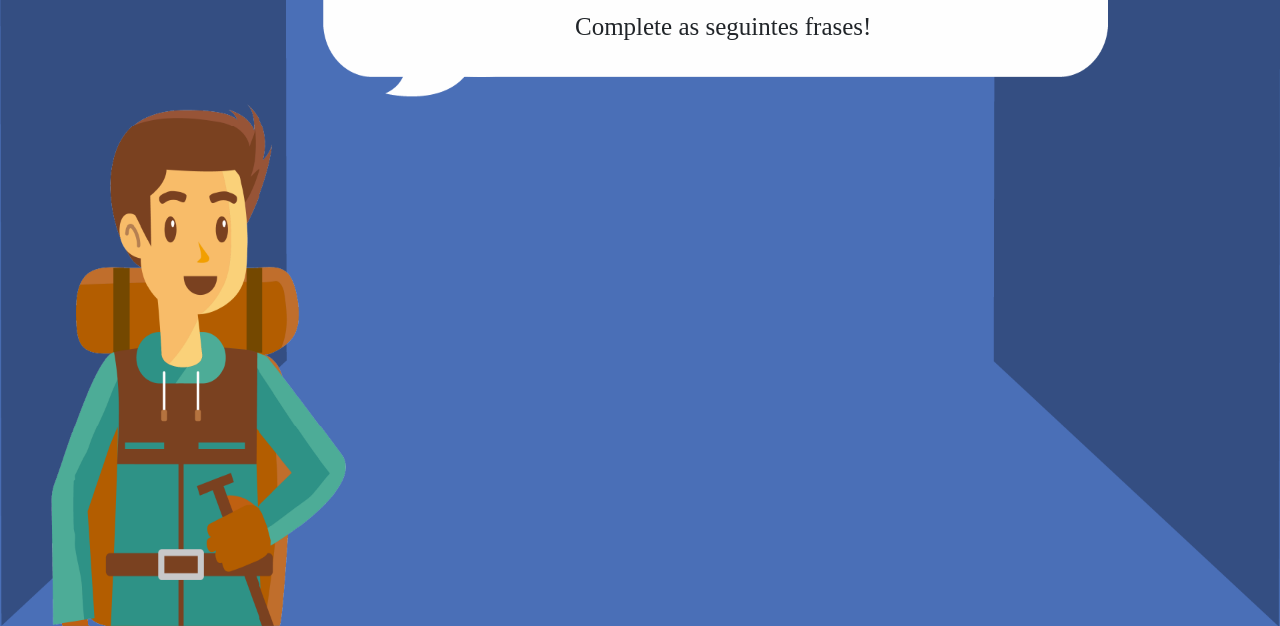
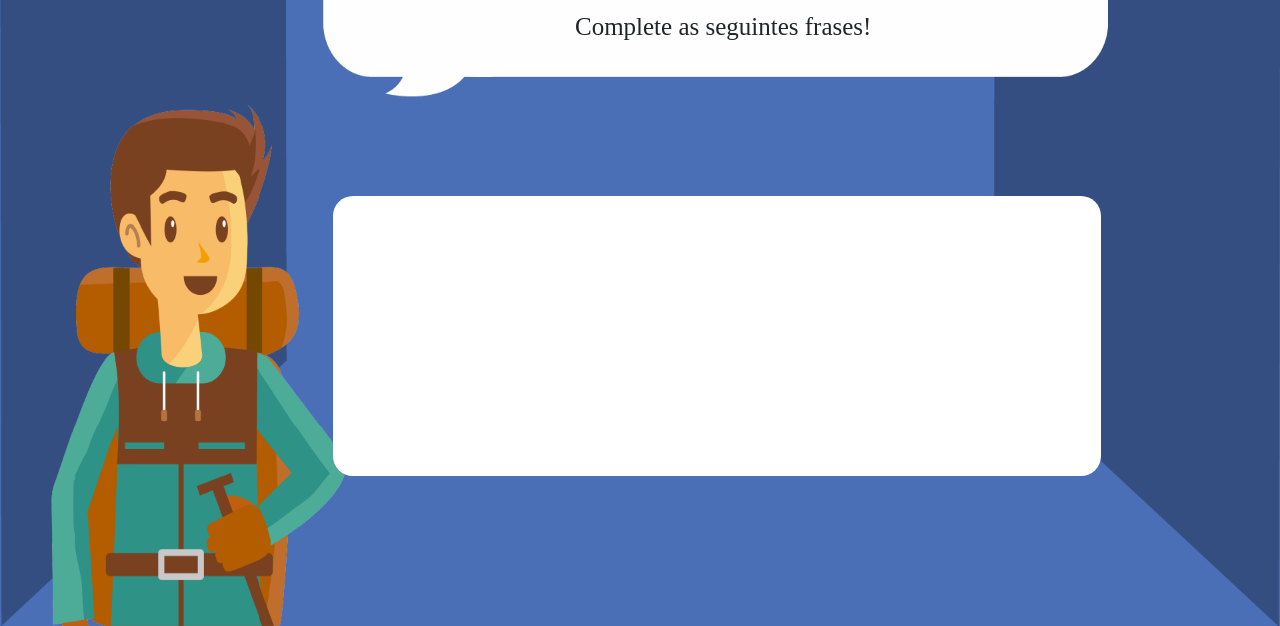
Before and after one commit to LucasSilva194/MisterioGeografico, a plain HTML site: page html/lvl-preencherEspaco.html in a window 1280 px wide. Shown: the part 174-800 px from the top of the page. Drawn offline with nearby package versions, Linux system fonts and the light colour scheme; some packages are replaced by stand-ins of ours; a script that the page names is missing; a web font is replaced by a local one.

Commit message:
added rectangle to fill text level

```diff
--- a/css/preencherEspacos.css
+++ b/css/preencherEspacos.css
@@ -45,3 +45,15 @@ body {
 #question-body {
   text-align: center;
 }
+
+#rectangle {
+  width: 60vw;
+  height: 35vh;
+  display: flex;
+  align-items: center;
+  justify-content: center;
+  margin-left: 12vw;
+  margin-top: 30vh;
+  background-color: white;
+  border-radius: 20px;
+}
--- a/html/lvl-preencherEspaco.html
+++ b/html/lvl-preencherEspaco.html
@@ -30,8 +30,7 @@
             </div>
         </div>
         <div class="row align-items-center justify-content-center mx-auto text-align-center">
-            <div id="message" class="col-auto">
-              <p id="message-body">Clica na resposta correta!</p>
+            <div id="rectangle" class="col-auto">
             </div>
         </div>
 </body>
```
Lines whose indentation alone changed are shown as unchanged.
